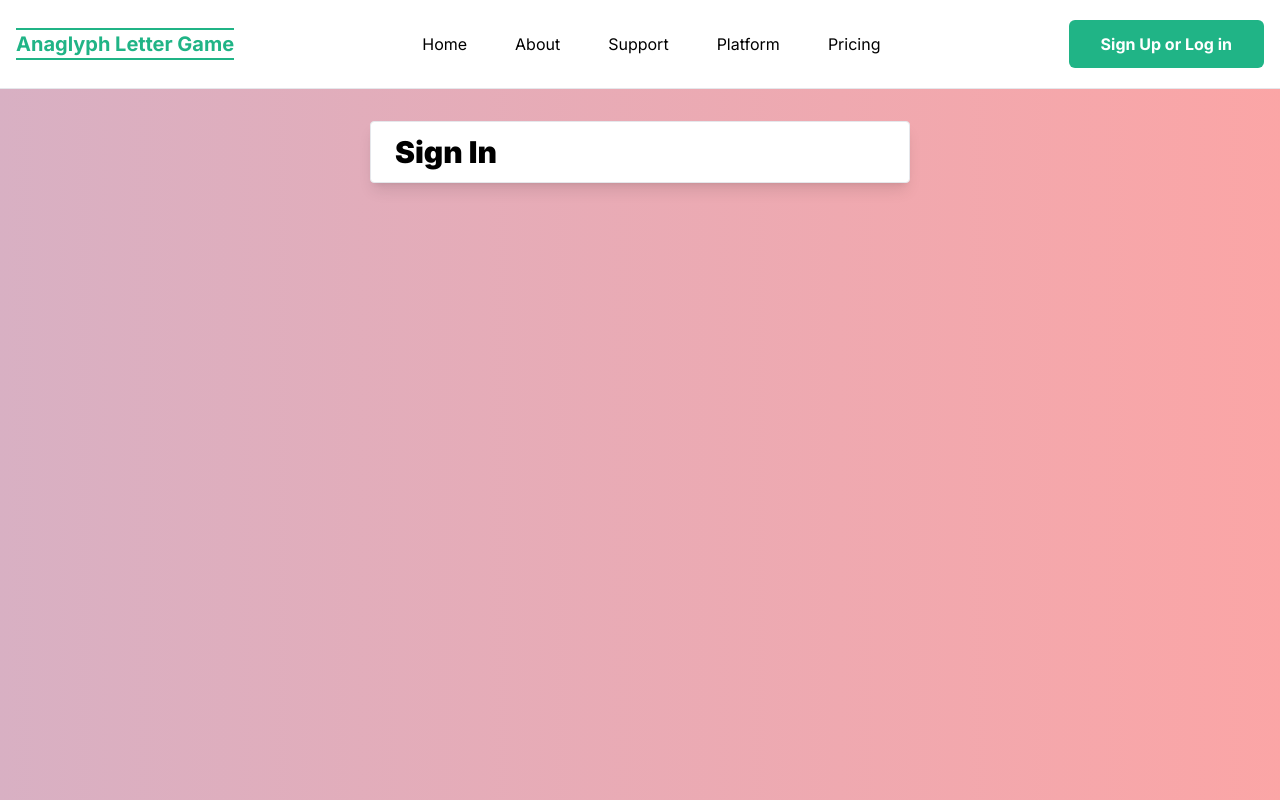
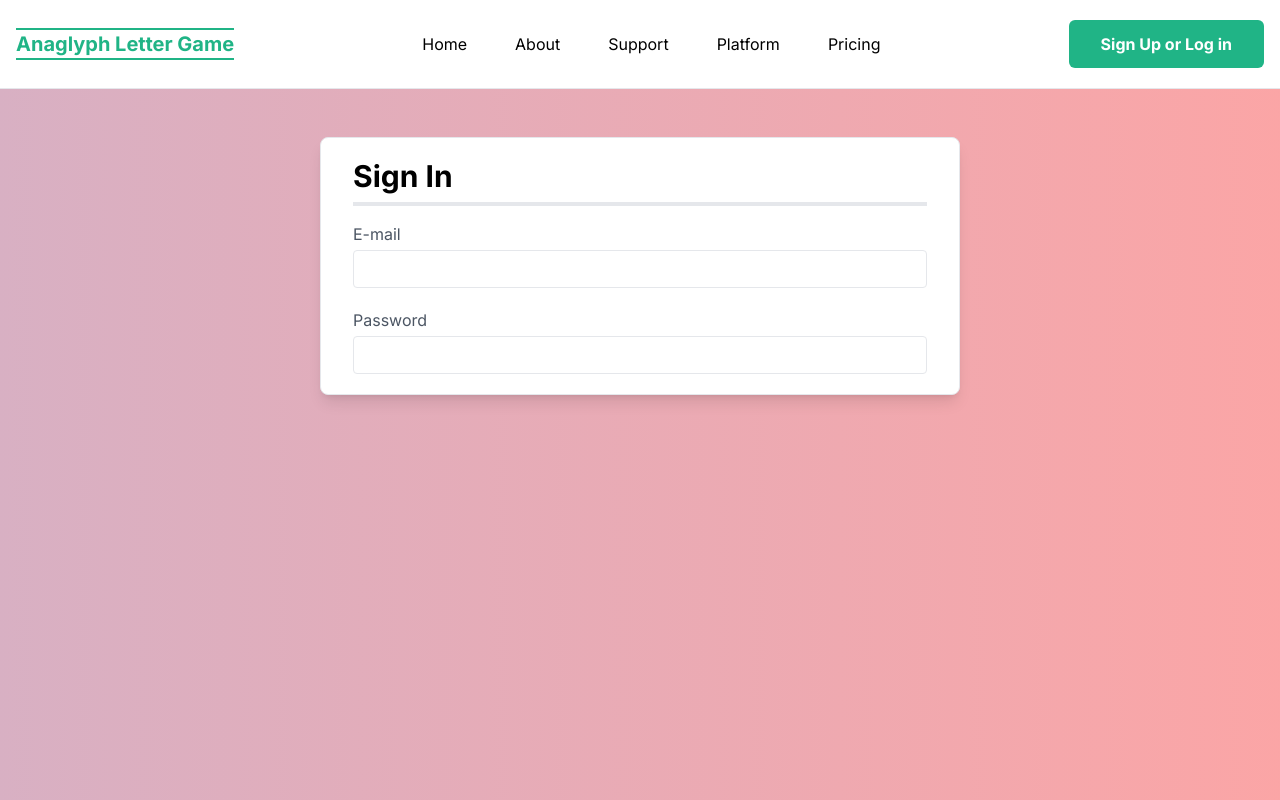
Before and after one commit to cis3296s23/Anaglyph-Letter-Puzzle-Game, a Next.js app in the folder anaglyph-letter-puzzle-game-frontend/: page /sign-in in a window 1280 px wide. Built offline with nearby package versions, Linux system fonts and the light colour scheme.

Commit message:
more work on the signin page added input fields

```diff
--- a/anaglyph-letter-puzzle-game-frontend/src/components/Auth/SignIn.tsx
+++ b/anaglyph-letter-puzzle-game-frontend/src/components/Auth/SignIn.tsx
@@ -1,9 +1,23 @@
-import React from "react";
+import React, { useRef } from "react";
 
 export default function SignIn() {
+    //
+    const emailInput = useRef<HTMLInputElement>(null);
+    const pwInput = useRef<HTMLInputElement>(null);
+
     return (
-        <div className="rounded w-4/5 border max-w-[540px] px-6 py-3 shadow-lg bg-white">
-            <h2 className="font-black text-3xl">Sign In</h2>
+        <div className="rounded-lg w-10/12 border max-w-[640px] px-8 py-5 shadow-lg bg-white">
+            <h2 className="font-bold text-3xl mid-max:text-2xl border-b-4 pb-2">Sign In</h2>
+            <form className="flex flex-col gap-5 text-gray-600 mt-4">
+                <div className="flex flex-col gap-1">
+                    <label htmlFor="email-input">E-mail</label>
+                    <input className="rounded border py-1 px-3 text-lg" id="email-input" ref={emailInput} type="email" />
+                </div>
+                <div className="flex flex-col gap-1">
+                    <label htmlFor="password-input">Password</label>
+                    <input className="rounded border py-1 px-3 text-lg" id="password-input" ref={pwInput} type="password" />
+                </div>
+            </form>
         </div>
     );
 }
--- a/anaglyph-letter-puzzle-game-frontend/src/components/landing-page/FeatureList/FeatureCard.tsx
+++ b/anaglyph-letter-puzzle-game-frontend/src/components/landing-page/FeatureList/FeatureCard.tsx
@@ -9,9 +9,9 @@ interface FeatureCardProps {
 // Component card that displays a feature
 export default function FeatureCard(props: FeatureCardProps) {
     return (
-        <div className="shadow-main border-[1px] w-96 h-48 rounded shadow-lg p-4 mid-max:w-[356px] md-max:w-[412px] border-b">
+        <div className="shadow-main border w-96 h-48 rounded shadow p-4 mid-max:w-[356px] md-max:w-[412px]">
             <div className="flex">
-                <div className="tranform-icon relative bg-white p-4 rounded-lg shadow-lg border">{props.icon}</div>
+                <div className="tranform-icon relative bg-white p-4 rounded-lg shadow-md border">{props.icon}</div>
                 <h3 className="text-2xl font-semibold">{props.name}</h3>
             </div>
             <p className="pt-3">{props.statement}</p>
--- a/anaglyph-letter-puzzle-game-frontend/src/pages/sign-in.tsx
+++ b/anaglyph-letter-puzzle-game-frontend/src/pages/sign-in.tsx
@@ -5,7 +5,7 @@ export default function SignInPage() {
     return (
         <section className="mx-auto w-[1200px] lg-max:grid-cols-1 lg-max:w-full xl-max:w-[1000px] font-inter">
             <div className="animated-gradient-bg z-0"></div>
-            <div className="auth-container flex justify-center mt-8 z-10 relative ">
+            <div className="auth-container flex justify-center mt-12 z-10 relative">
                 <SignIn />
             </div>
         </section>
--- a/anaglyph-letter-puzzle-game-frontend/tailwind.config.js
+++ b/anaglyph-letter-puzzle-game-frontend/tailwind.config.js
@@ -3,10 +3,7 @@ module.exports = {
     content: ["./src/pages/**/*.{js,ts,jsx,tsx}", "./src/components/**/*.{js,ts,jsx,tsx}", "./src/app/**/*.{js,ts,jsx,tsx}"],
     theme: {
         extend: {
-            backgroundImage: {
-                "gradient-radial": "radial-gradient(var(--tw-gradient-stops))",
-                "gradient-conic": "conic-gradient(from 180deg at 50% 50%, var(--tw-gradient-stops))",
-            },
+            backgroundImage: {},
             fontFamily: {
                 inter: ["var(--font-inter)", "Helvetica"],
             },
```
